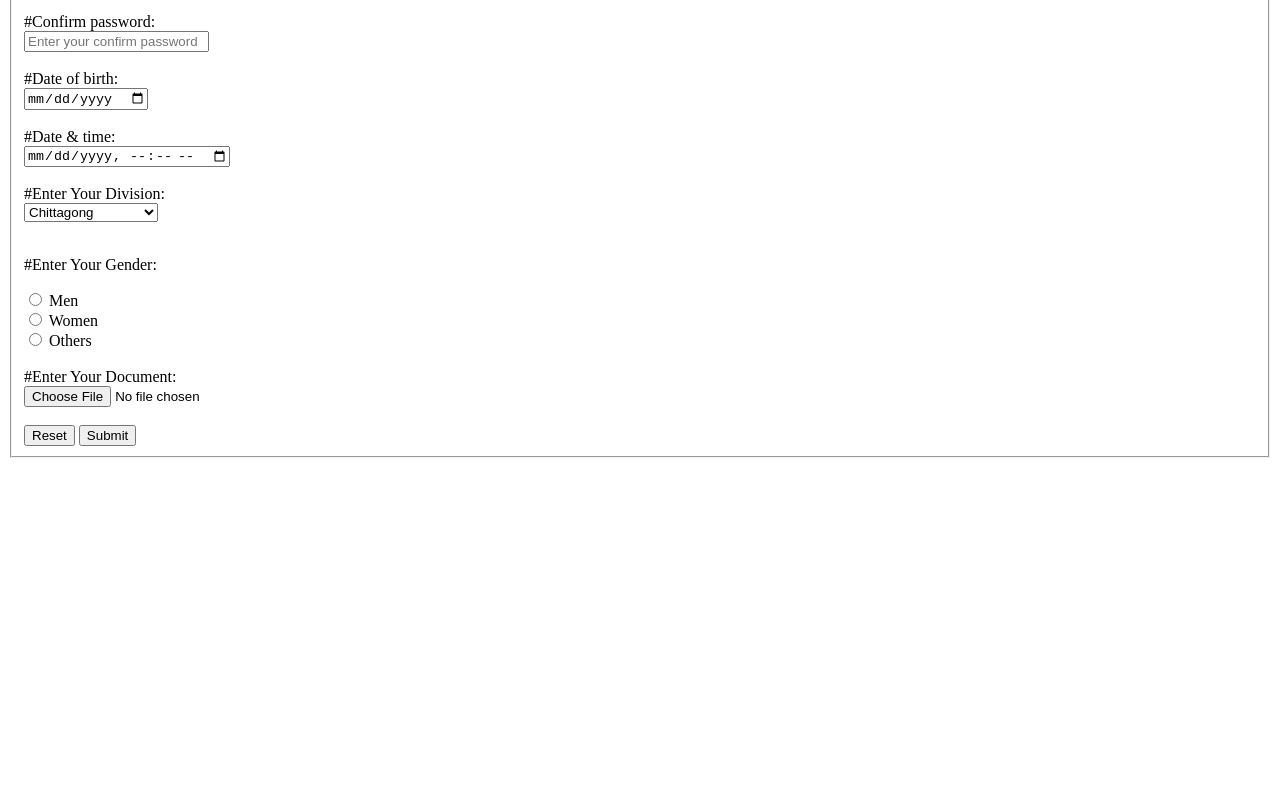
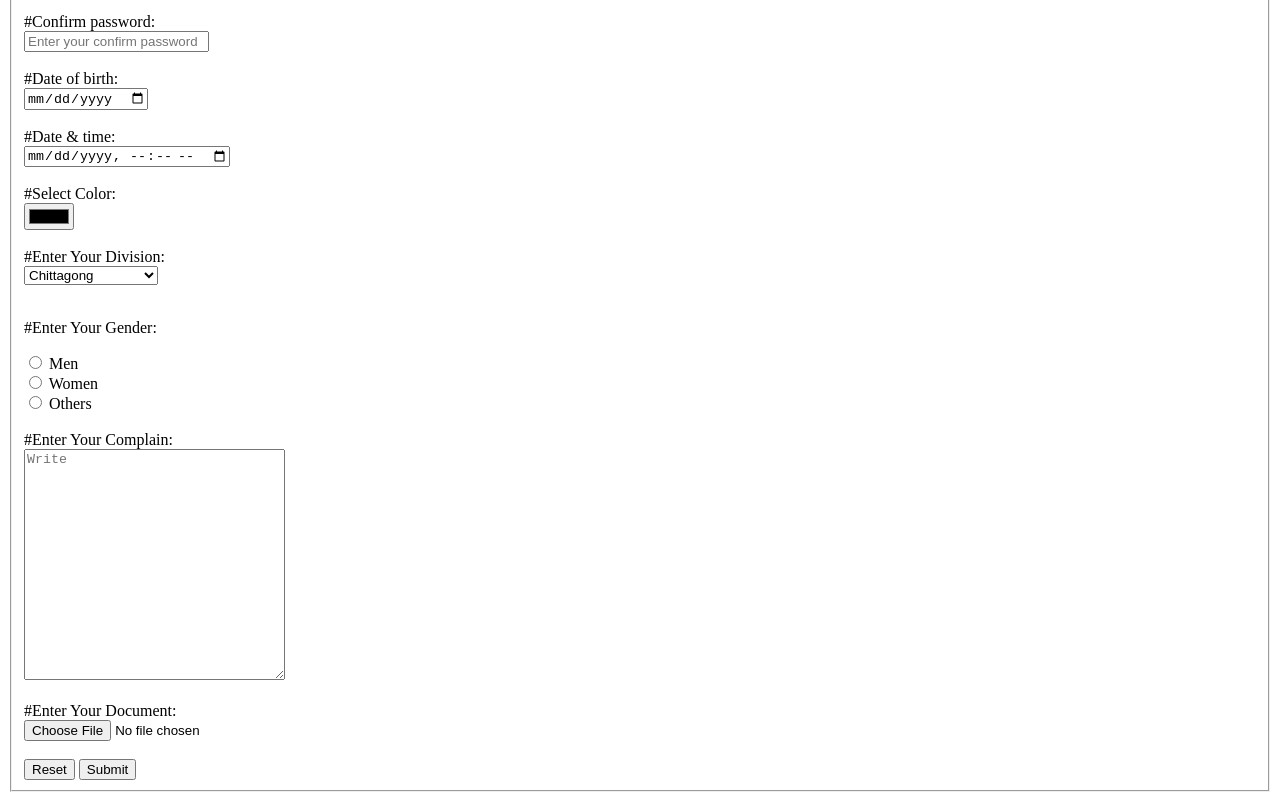
Before and after one commit to mdshahadatalam/Class-02, a plain HTML site: page index.html in a window 1280 px wide. Shown: the part 383-1183 px from the top of the page. Before the commit the page ends 849 px from the top, so only its background shows below. Drawn offline with Linux system fonts and the light colour scheme.

Commit message:
added clr,mess

```diff
--- a/index.html
+++ b/index.html
@@ -36,6 +36,10 @@
         <label for="dt">#Date & time:</label><br>
         <input type="datetime-local" id="dt" placeholder="Enter current date&time"><br> <br>
 
+        <label for="cl">#Select Color:</label><br>
+        <input type="color" id="cl" placeholder="Select Color"><br> <br>
+
+
 
       <label for="division">#Enter Your Division:</label> <br>
      <select name="division" id="division">
@@ -57,6 +61,10 @@
      <input type="radio" name="m" id="Others" value="Others">
      <label for="Others">Others</label> <br> <br>
 
+     <label for="ms">#Enter Your Complain:</label><br>
+     <textarea name="text" id="ms" rows="15" cols="30" placeholder="Write"></textarea><br> <br>
+
+
      <label for="dc">#Enter Your Document:</label><br>
      <input type="file" id="dc" accept=".png, .jpg" placeholder="Enter your document"><br> <br>
 
```
